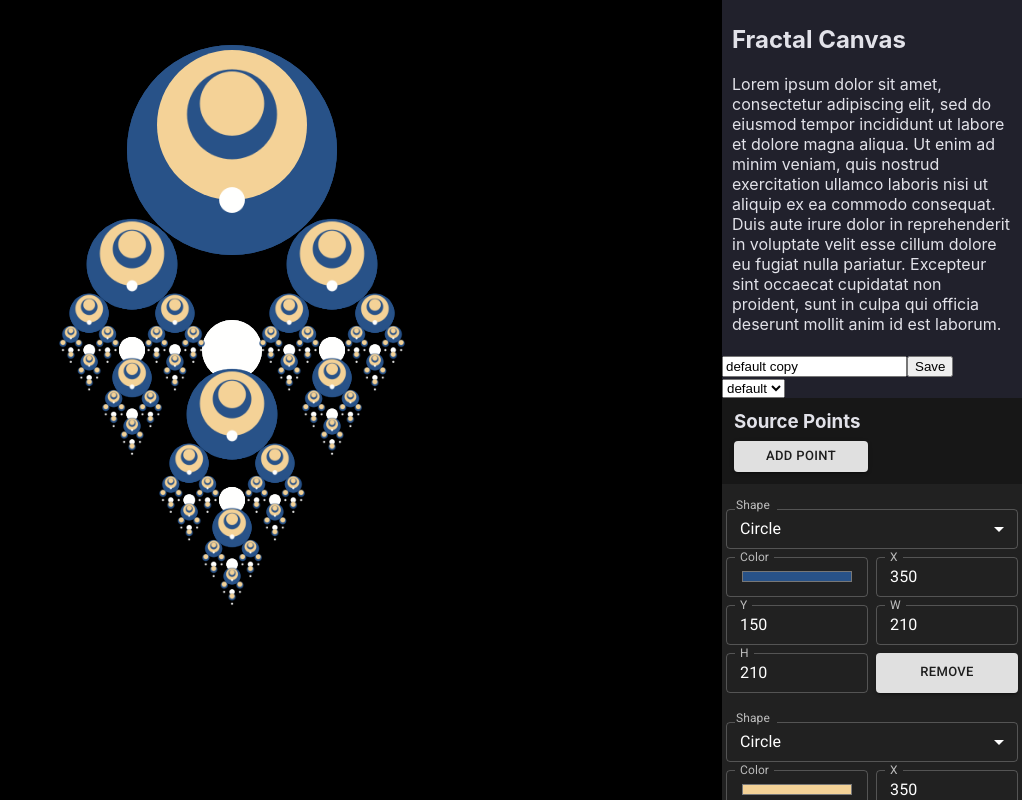
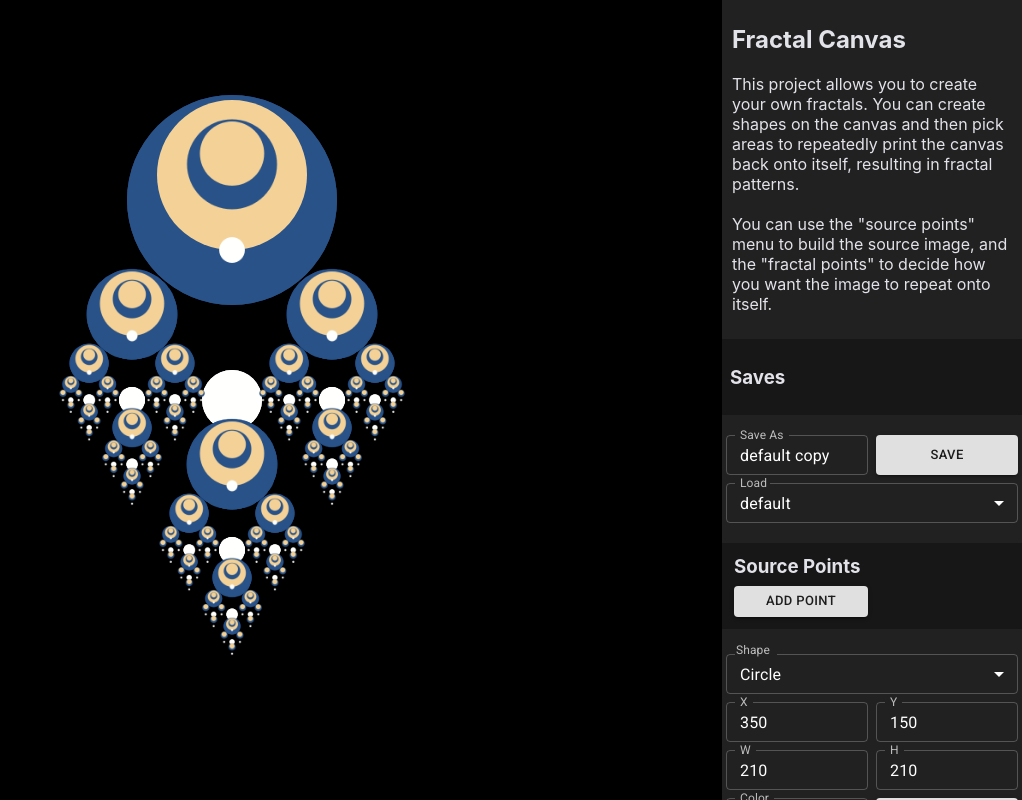
Before and after one commit to Ethan-B123/diy-fractal-tsx, a React (Create React App) app: page / in a window 1280 px wide. Shown: the whole page, without its empty margins (258-1280 px from the left). Built offline with nearby package versions, Linux system fonts and the light colour scheme.

Commit message:
finish material-ui

```diff
--- a/src/Components/App/App.css
+++ b/src/Components/App/App.css
@@ -1,6 +1,10 @@
 .App > p {
   margin: 0;
   height: 30px;
+}
+
+.app-nav-header > p {
+  margin: 0;
 }
 
 .App > div {
--- a/src/Components/App/App.tsx
+++ b/src/Components/App/App.tsx
@@ -3,39 +3,42 @@ import './App.css';
 import SourcePointIndex from '../Form/SourcePointIndex';
 import FractalPointIndex from '../Form/FractalPointIndex';
 import { SavesContainer } from '../Form/Saves';
-import { ThemeProvider } from '@material-ui/styles';
-import { createMuiTheme } from '@material-ui/core/styles';
+import { makeStyles, Theme, createStyles } from '@material-ui/core/styles';
 
-const theme = createMuiTheme({
-	palette: {
-		type: 'dark',
-		primary: { main: '#212121' },
-		secondary: { main: '#0D47A1' }
-	}
+
+const useStyles = makeStyles((theme: Theme) => {
+	console.log(theme.palette.primary.main);
+	return createStyles({
+		container: {
+			backgroundColor: theme.palette.primary.main
+		}
+	});
 });
 
 const App: React.FC = () => {
+	const classes = useStyles();
+
 	return (
 		<div className="App">
-			<ThemeProvider theme={theme}>
-				<div>
+				<div className={classes.container}>
 					<div className="app-nav-header">
 						<h1>Fractal Canvas</h1>
 						<p>
-							Lorem ipsum dolor sit amet, consectetur adipiscing elit, sed do
+							{/* Lorem ipsum dolor sit amet, consectetur adipiscing elit, sed do
 							eiusmod tempor incididunt ut labore et dolore magna aliqua. Ut
 							enim ad minim veniam, quis nostrud exercitation ullamco laboris
 							nisi ut aliquip ex ea commodo consequat. Duis aute irure dolor in
 							reprehenderit in voluptate velit esse cillum dolore eu fugiat
 							nulla pariatur. Excepteur sint occaecat cupidatat non proident,
-							sunt in culpa qui officia deserunt mollit anim id est laborum.
+							sunt in culpa qui officia deserunt mollit anim id est laborum. */}
+							This project allows you to create your own fractals. You can create shapes on the canvas and then pick areas to repeatedly print the canvas back onto itself, resulting in fractal patterns. <br/><br/>
+							You can use the "source points" menu to build the source image, and the "fractal points" to decide how you want the image to repeat onto itself.<br/><br/>
 						</p>
 					</div>
 					<SavesContainer />
 					<SourcePointIndex />
 					<FractalPointIndex />
 				</div>
-			</ThemeProvider>
 		</div>
 	);
 };
--- a/src/Components/Form/Saves.tsx
+++ b/src/Components/Form/Saves.tsx
@@ -1,8 +1,14 @@
-import React, { FC, useEffect, useState } from 'react';
+import React, { FC, useEffect, useState, ChangeEvent } from 'react';
 import { connect } from 'react-redux';
 import { ThunkDispatch } from 'redux-thunk';
 import { AppState, ActionType } from '../../Store/Types';
 import { LoadSave, SaveSave } from '../../Store/Saves/actions';
+import TextField from '@material-ui/core/TextField';
+import Select from '@material-ui/core/Select';
+import FormControl from '@material-ui/core/FormControl';
+import InputLabel from '@material-ui/core/InputLabel';
+import Button from '@material-ui/core/Button';
+import { makeStyles, Theme, createStyles } from '@material-ui/core/styles';
 
 type StateProps = ReturnType<typeof MSTP>;
 type DispatchProps = ReturnType<typeof MDTP>;
@@ -14,6 +20,50 @@ type SavesComponentProps = {
 		[D in keyof DispatchProps]: DispatchProps[D];
 	};
 
+const onLoadChange = (props: SavesComponentProps) => (
+	e: ChangeEvent<{ value: unknown }>
+) => {
+	props.load(e.target.value as string);
+};
+
+const useStyles = makeStyles((theme: Theme) =>
+	createStyles({
+		container: {
+			backgroundColor: theme.palette.primary.main,
+			marginTop: theme.spacing(2),
+			marginBottom: theme.spacing(2),
+			'&:hover': {
+				backgroundColor: theme.palette.primary.dark
+			},
+			gridTemplate:
+				'"saves-text saves-submit" auto "saves-select saves-select" auto / 1fr 1fr',
+			display: 'grid'
+		},
+		nav: {
+			backgroundColor: theme.palette.primary.dark,
+			zIndex: 2,
+			position: 'sticky',
+			top: 0,
+			padding: theme.spacing(1),
+			display: 'grid',
+			gridTemplateAreas: '"navTitle navTitle" "navBtn navSelect"',
+			gridTemplateColumns: '1fr 1fr'
+		},
+		textField: {
+			margin: theme.spacing(0.5),
+			gridArea: 'saves-text'
+		},
+		button: {
+			margin: theme.spacing(0.5),
+			gridArea: 'saves-submit'
+		},
+		select: {
+			margin: theme.spacing(0.5),
+			gridArea: 'saves-select'
+		}
+	})
+);
+
 const SavesComponent: FC<SavesComponentProps> = function(props) {
 	const [saveInputText, setSaveInputText] = useState('');
 
@@ -22,34 +72,61 @@ const SavesComponent: FC<SavesComponentProps> = function(props) {
 	}, [props.name]);
 	const saveNames: string[] = Object.keys(props.others);
 
+	const inputLabel = React.useRef<HTMLLabelElement>(null);
+	const [labelWidth, setLabelWidth] = React.useState(0);
+	React.useEffect(() => {
+		setLabelWidth(inputLabel.current!.offsetWidth);
+	}, []);
+
+	const classes = useStyles();
+
 	return (
 		<div>
-			<input
+			<div className={classes.nav}>
+				<h3>Saves</h3>
+			</div>
+
+			<div className={classes.container}>
+				<TextField
+					label="Save As"
+					className={classes.textField}
 					type="text"
+					margin="dense"
+					variant="outlined"
 					onChange={e => setSaveInputText(e.target.value)}
-				placeholder="save"
 					value={saveInputText}
 				/>
-			<button
-				onClick={e => {
+
+				<Button
+					variant="contained"
+					size="small"
+					className={classes.button}
+					onClick={() => {
 						props.save(saveInputText);
 					}}
 				>
 					Save
-			</button>
-			<br />
-			<select
-				onChange={e => {
-					props.load(e.target.value);
-				}}
+				</Button>
+				<FormControl variant="outlined" className={classes.select}>
+					<InputLabel ref={inputLabel} htmlFor={`load-select`}>
+						Load
+					</InputLabel>
+					<Select
+						native
+						onChange={onLoadChange(props)}
+						labelWidth={labelWidth}
 						value={props.name}
+						margin="dense"
+						inputProps={{ id: `load-select` }}
 					>
 						{saveNames.map(name => (
 							<option key={name} value={name}>
 								{name}
 							</option>
 						))}
-			</select>
+					</Select>
+				</FormControl>
+			</div>
 		</div>
 	);
 };
--- a/src/Components/Form/SourcePointIndexItem.tsx
+++ b/src/Components/Form/SourcePointIndexItem.tsx
@@ -33,7 +33,8 @@ const useStyles = makeStyles((theme: Theme) =>
 			margin: theme.spacing(0.5)
 		},
 		color: {
-			gridArea: 'sp_c'
+			gridArea: 'sp_c',
+			margin: theme.spacing(0.5)
 		},
 		shape: {
 			gridArea: 'sp_s'
@@ -128,7 +129,7 @@ export const SourcePointIndexItem: React.FC<SourcePointIndexItemProps> = (
 			/> */}
 			<TextField
 				label="Color"
-				className={classes.textField}
+				className={classes.color}
 				type="color"
 				margin="dense"
 				variant="outlined"
--- a/src/Store/PreloadedState.ts
+++ b/src/Store/PreloadedState.ts
@@ -20,9 +20,10 @@ const other = (): AppState => ({
 			// prettier-ignore
 			{
 			default: {"fractalPoints":{"globalCompositeOperation":"source-over","iterationDelay":0,"maxId":3,"updateId":0,"points":[{"h":300,"id":0,"iters":4,"w":300,"x":250,"y":350},{"h":300,"id":1,"iters":1,"w":300,"x":350,"y":200},{"h":300,"id":2,"iters":4,"w":300,"x":450,"y":350},{"h":300,"id":3,"iters":4,"w":300,"x":350,"y":500}]},"sourcePoints":{"maxId":7,"points":[{"color":"#285288","h":210,"id":4,"type":"Circle","w":210,"x":350,"y":150},{"color":"#f4d297","h":150,"id":6,"type":"Circle","w":150,"x":350,"y":125},{"color":"#fffffe","h":60,"id":7,"type":"Circle","w":60,"x":350,"y":350}]}},
+			thing: {"fractalPoints":{"globalCompositeOperation":"source-over","iterationDelay":0,"maxId":3,"updateId":86,"points":[{"h":300,"id":0,"iters":15,"w":300,"x":250,"y":350},{"h":300,"id":1,"iters":15,"w":300,"x":350,"y":200},{"h":300,"id":2,"iters":15,"w":300,"x":450,"y":350},{"h":300,"id":3,"iters":4,"w":300,"x":350,"y":500}]},"sourcePoints":{"maxId":7,"points":[{"color":"#f41602","h":150,"id":6,"type":"Circle","w":150,"x":350,"y":125},{"color":"#fffffe","h":200,"id":7,"type":"Circle","w":200,"x":350,"y":350}]}},
 			other: {"fractalPoints":{"maxId":3,"updateId":0,"globalCompositeOperation":"destination-over","points":[{"x":350,"y":150,"w":300,"h":300,"iters":6,"id":0},{"x":550,"y":350,"w":300,"h":300,"iters":2,"id":1},{"x":350,"y":550,"w":300,"h":300,"iters":6,"id":2}],"iterationDelay":0},"sourcePoints":{"maxId":6,"points":[{"type":"Box","x":100,"y":350,"w":100,"h":100,"color":"#00ffff","id":1},{"type":"Box","x":200,"y":250,"w":100,"h":100,"color":"#ff0000","id":3},{"type":"Circle","x":200,"y":350,"w":100,"h":100,"color":"#0000ff","id":4},{"type":"Box","x":200,"y":450,"w":100,"h":100,"color":"#00ff00","id":5},{"type":"Box","x":275,"y":350,"w":50,"h":100,"color":"#ffffff","id":6}]}},
 			carpet: {"fractalPoints":{"maxId":4,"updateId":0,"globalCompositeOperation":"destination-over","points":[{"x":250,"y":150,"w":300,"h":300,"iters":8,"id":0},{"x":450,"y":150,"w":300,"h":300,"iters":8,"id":1},{"x":250,"y":550,"w":300,"h":300,"iters":8,"id":2},{"x":450,"y":550,"w":300,"h":300,"id":4,"iters":8}],"iterationDelay":0},"sourcePoints":{"maxId":11,"points":[{"type":"Circle","x":200,"y":350,"w":100,"h":100,"color":"#ff00ff","id":4},{"type":"Box","x":275,"y":350,"w":50,"h":50,"color":"#ffffff","id":6},{"type":"Circle","color":"#0000ff","x":350,"y":350,"w":100,"h":100,"id":7},{"type":"Box","color":"#ffffff","x":425,"y":350,"w":50,"h":50,"id":8},{"type":"Circle","color":"#00ffff","x":500,"y":350,"w":100,"h":100,"id":9},{"type":"Box","color":"#ffffff","x":350,"y":550,"w":3,"h":300,"id":10},{"type":"Box","color":"#ffffff","x":350,"y":150,"w":3,"h":300,"id":11}]}},
-			square:{"fractalPoints":{"maxId":6,"updateId":0,"globalCompositeOperation":"destination-over","points":[{"x":300,"y":300,"w":600,"h":600,"iters":50,"id":0},{"x":400,"y":300,"w":600,"h":600,"id":4,"iters":50},{"x":300,"y":400,"w":600,"h":600,"id":5,"iters":50},{"x":400,"y":400,"w":600,"h":600,"id":6,"iters":50}],"iterationDelay":0},"sourcePoints":{"maxId":9,"points":[{"type":"Circle","x":148,"y":350,"w":100,"h":100,"color":"#00ffff","id":1},{"type":"Circle","x":219,"y":350,"w":100,"h":100,"color":"#0000ff","id":4},{"type":"Circle","x":275,"y":350,"w":50,"h":100,"color":"#ffffff","id":6},{"type":"Box","color":"#000000","x":300,"y":350,"w":100,"h":1,"id":7},{"type":"Box","color":"#ffffff","x":350,"y":350,"w":2,"h":13,"id":8},{"type":"Circle","color":"#ffffff","x":113,"y":350,"w":30,"h":30,"id":9}]}},
+			// square:{"fractalPoints":{"maxId":6,"updateId":0,"globalCompositeOperation":"destination-over","points":[{"x":300,"y":300,"w":600,"h":600,"iters":50,"id":0},{"x":400,"y":300,"w":600,"h":600,"id":4,"iters":50},{"x":300,"y":400,"w":600,"h":600,"id":5,"iters":50},{"x":400,"y":400,"w":600,"h":600,"id":6,"iters":50}],"iterationDelay":0},"sourcePoints":{"maxId":9,"points":[{"type":"Circle","x":148,"y":350,"w":100,"h":100,"color":"#00ffff","id":1},{"type":"Circle","x":219,"y":350,"w":100,"h":100,"color":"#0000ff","id":4},{"type":"Circle","x":275,"y":350,"w":50,"h":100,"color":"#ffffff","id":6},{"type":"Box","color":"#000000","x":300,"y":350,"w":100,"h":1,"id":7},{"type":"Box","color":"#ffffff","x":350,"y":350,"w":2,"h":13,"id":8},{"type":"Circle","color":"#ffffff","x":113,"y":350,"w":30,"h":30,"id":9}]}},
 		}
 	}
 });
--- a/src/index.css
+++ b/src/index.css
@@ -1,14 +1,14 @@
 body {
 	margin: 0;
-  font-family: -apple-system, BlinkMacSystemFont, "Segoe UI", "Roboto", "Oxygen",
-    "Ubuntu", "Cantarell", "Fira Sans", "Droid Sans", "Helvetica Neue",
+	font-family: -apple-system, BlinkMacSystemFont, 'Segoe UI', 'Roboto', 'Oxygen',
+		'Ubuntu', 'Cantarell', 'Fira Sans', 'Droid Sans', 'Helvetica Neue',
 		sans-serif;
 	-webkit-font-smoothing: antialiased;
 	-moz-osx-font-smoothing: grayscale;
 }
 
 code {
-  font-family: source-code-pro, Menlo, Monaco, Consolas, "Courier New",
+	font-family: source-code-pro, Menlo, Monaco, Consolas, 'Courier New',
 		monospace;
 }
 
@@ -30,9 +30,11 @@ canvas {
 #fractal-canvas {
 	position: absolute;
 }
-/* #input-canvas {
 
-} */
+#left-root-container {
+	display: flex;
+}
+
 #right-root-container {
 	color: hsla(240, 15%, 90%, 1);
 	background-color: hsla(240, 15%, 15%, 1);
--- a/src/index.tsx
+++ b/src/index.tsx
@@ -9,10 +9,20 @@ import { Provider } from 'react-redux';
 import { ThunkAction } from 'redux-thunk';
 import { AppState, ActionType } from './Store/Types';
 import { LoadSave } from './Store/Saves/actions';
+import { createMuiTheme } from '@material-ui/core/styles';
+import { ThemeProvider } from '@material-ui/styles';
 
 // Return, State, Extra_arg, Action
 
 type ThunkResult<R> = ThunkAction<R, AppState, void, ActionType>;
+
+const theme = createMuiTheme({
+	palette: {
+		type: 'dark',
+		primary: { main: '#212121' },
+		secondary: { main: '#0D47A1' }
+	}
+});
 
 document.addEventListener('DOMContentLoaded', () => {
 	const HTMLFractalCanvas = document.getElementById(
@@ -46,7 +56,9 @@ document.addEventListener('DOMContentLoaded', () => {
 
 	ReactDOM.render(
 		<Provider store={store}>
-			<App />
+			<ThemeProvider theme={theme}>
+				<App />
+			</ThemeProvider>
 		</Provider>,
 		document.getElementById('react-root')
 	);
```
Also changed, not shown: 1 other file (tests, documents, lock files or other folders). Lines whose indentation alone changed are shown as unchanged.
